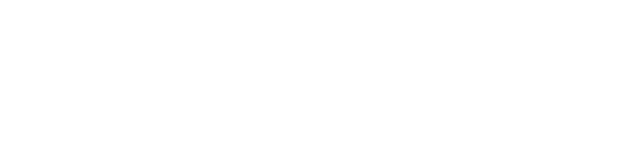
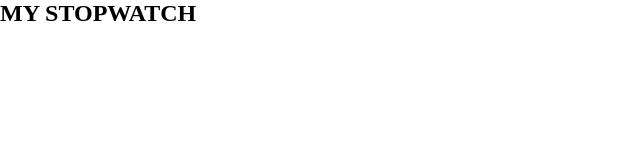
Before and after one commit to GentleMizt/JS-Calculator, a plain HTML site: page index.html in a window 1280 px wide. Shown: the whole page, without its empty margins (0-640 px from the left). Drawn offline with Linux system fonts and the light colour scheme.

Commit message:
progress

```diff
--- a/index.html
+++ b/index.html
@@ -10,7 +10,7 @@
 <body>
     <main>
         <div>
-
+            <h2>MY STOPWATCH</h2>
         </div>
     </main>
 </body>
```
